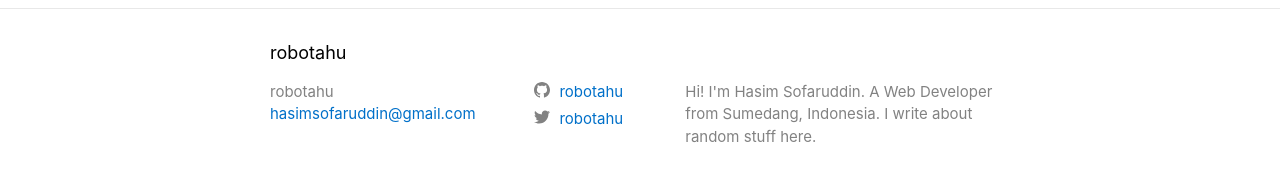
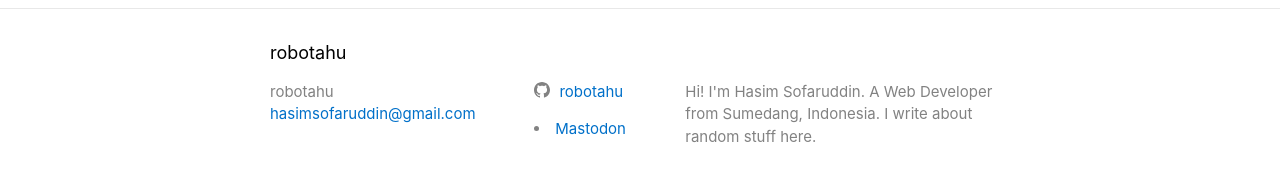
Before and after one commit to robotahu/robotahu.github.io, a Jekyll site: the page built from index.html, in a window 1280 px wide. Shown: the part 692-874 px from the top of the page. Built offline with Jekyll 4.4.1, drawn with Linux system fonts in a browser that asks for light colours; the list of posts is cut into pages by our own code.

Commit message:
Add mastodon url

```diff
--- a/_config.yml
+++ b/_config.yml
@@ -24,7 +24,6 @@ description: >- # this means to ignore newlines until "baseurl:"
   Hi! I'm Hasim Sofaruddin. A Web Developer from Sumedang, Indonesia. I write about random stuff here.
 baseurl: "" # the subpath of your site, e.g. /blog
 url: "https://robotahu.xyz" # the base hostname & protocol for your site, e.g. http://example.com
-twitter_username: robotahu
 github_username:  robotahu
 permalink: pretty
 paginate: 5
--- a/_includes/footer.html
+++ b/_includes/footer.html
@@ -23,6 +23,7 @@
 
       <div class="footer-col footer-col-2">
         {%- include social.html -%}
+        <li><a rel="me" href="https://hachyderm.io/@robotahu">Mastodon</a></li>
       </div>
 
       <div class="footer-col footer-col-3">
```
